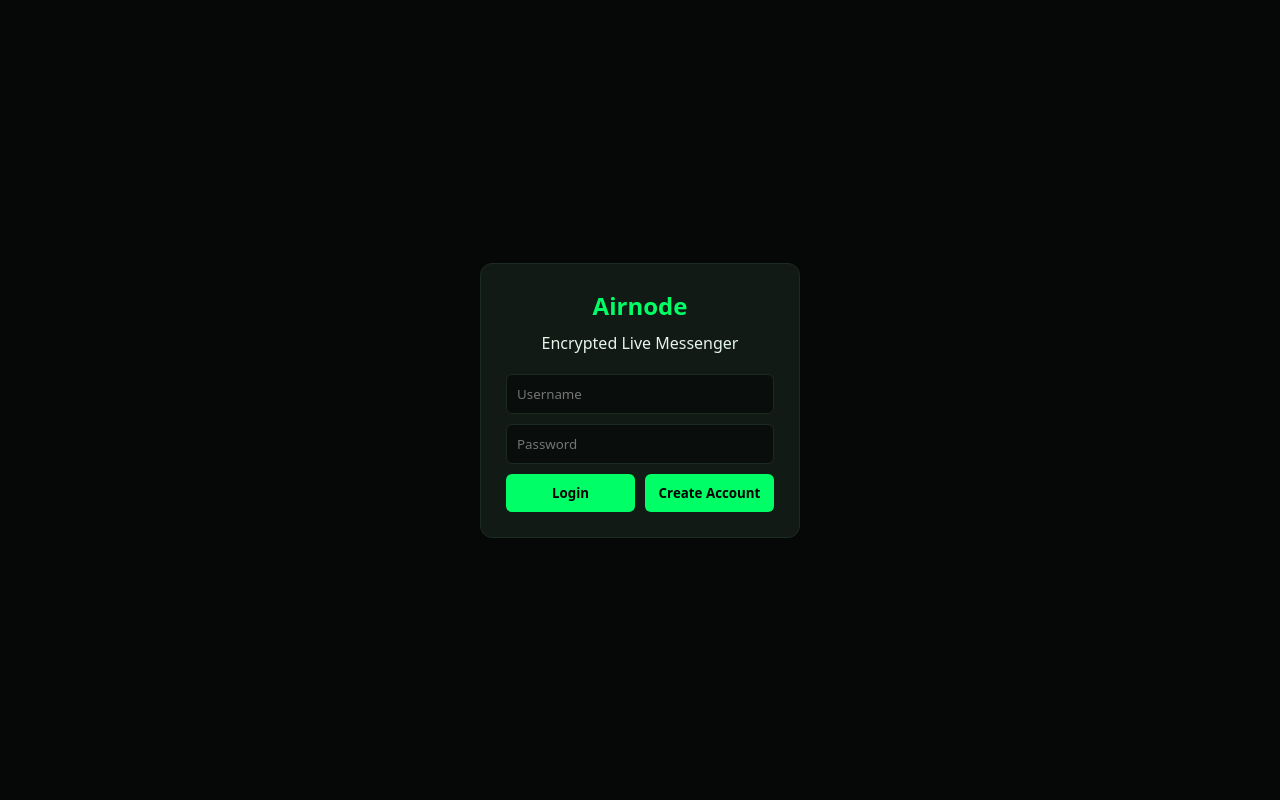
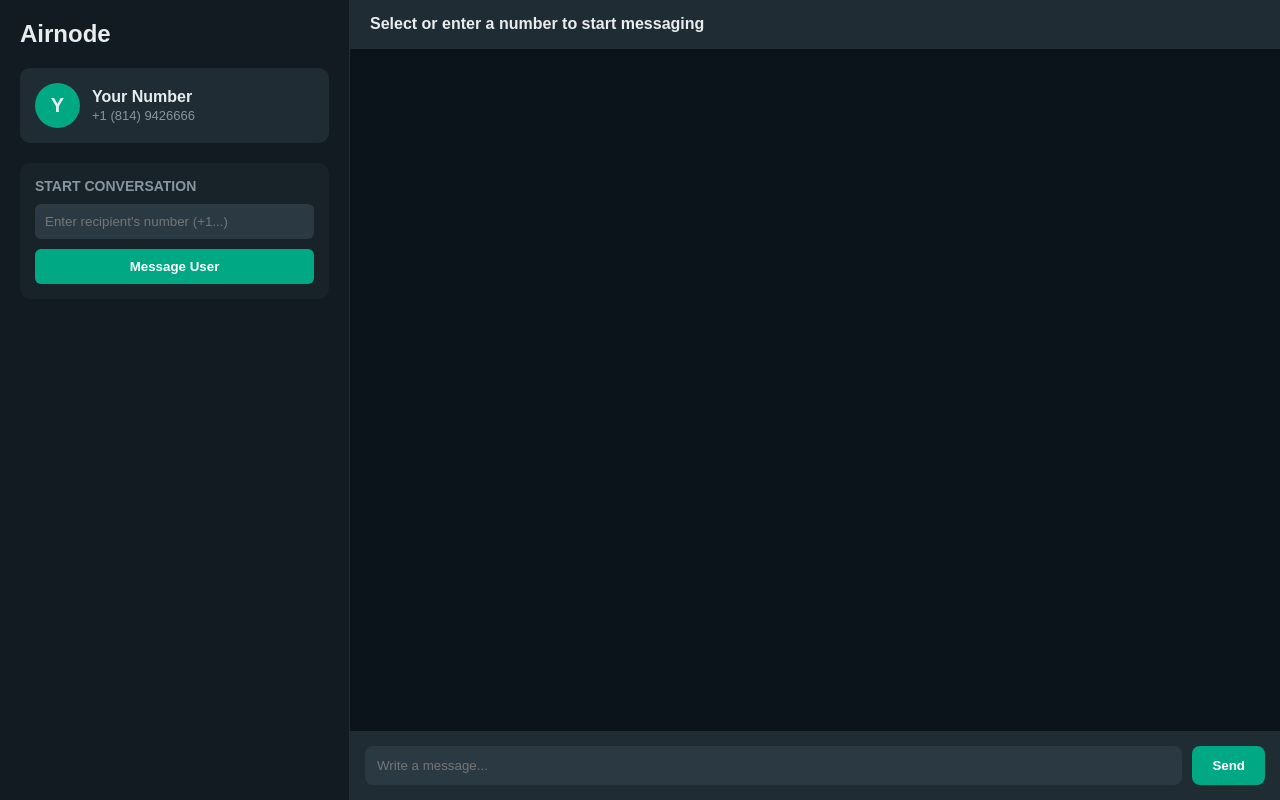
Before and after one commit to yousephbello-ai/airnode-app-, a website: page public/index.html in a window 1280 px wide. Drawn offline with nearby package versions, Linux system fonts and the light colour scheme; no server answers.

Commit message:
index.html

```diff
--- a/public/index.html
+++ b/public/index.html
@@ -3,49 +3,137 @@
 <head>
   <meta charset="UTF-8">
   <meta name="viewport" content="width=device-width, initial-scale=1.0">
-    <title>Airnode Web App</title>
-    <link rel="stylesheet" href="styles.css">
+  <title>Airnode Messenger</title>
   <script src="/socket.io/socket.io.js"></script>
+  <style>
+    * { box-sizing: border-box; margin: 0; padding: 0; font-family: sans-serif; }
+    body { display: flex; height: 100vh; background: #0b141a; color: #e9edef; }
+
+    /* Left Sidebar */
+    .sidebar { width: 350px; background: #111b21; border-right: 1px solid #222d34; padding: 20px; display: flex; flex-direction: column; gap: 20px; }
+    .profile-card { display: flex; align-items: center; gap: 12px; background: #202c33; padding: 15px; border-radius: 10px; }
+    .avatar { width: 45px; height: 45px; background: #00a884; border-radius: 50%; display: flex; align-items: center; justify-content: center; font-weight: bold; font-size: 20px; }
+    .user-info h4 { font-size: 16px; color: #e9edef; }
+    .user-info p { font-size: 13px; color: #8696a0; margin-top: 2px; }
+
+    .chat-starter { background: #182229; padding: 15px; border-radius: 10px; }
+    .chat-starter h3 { font-size: 14px; margin-bottom: 10px; color: #8696a0; text-transform: uppercase; }
+    .chat-starter input { width: 100%; padding: 10px; background: #2a3942; border: none; border-radius: 6px; color: #fff; margin-bottom: 10px; }
+    .chat-starter button { width: 100%; padding: 10px; background: #00a884; border: none; border-radius: 6px; color: #fff; font-weight: bold; cursor: pointer; }
+
+    /* Right Chat Panel */
+    .chat-panel { flex: 1; display: flex; flex-direction: column; background: #0b141a; }
+    .chat-header { padding: 15px 20px; background: #202c33; border-bottom: 1px solid #222d34; font-weight: bold; }
+    .messages-container { flex: 1; padding: 20px; overflow-y: auto; display: flex; flex-direction: column; gap: 10px; }
+
+    .message { max-width: 60%; padding: 8px 12px; border-radius: 8px; font-size: 14px; line-height: 1.4; word-wrap: break-word; }
+    .message.sent { align-self: flex-end; background: #005c4b; color: #e9edef; }
+    .message.received { align-self: flex-start; background: #202c33; color: #e9edef; }
+
+    .input-area { padding: 15px; background: #202c33; display: flex; gap: 10px; }
+    .input-area input { flex: 1; padding: 12px; background: #2a3942; border: none; border-radius: 8px; color: #fff; }
+    .input-area button { padding: 12px 20px; background: #00a884; border: none; border-radius: 8px; color: #fff; font-weight: bold; cursor: pointer; }
+  </style>
 </head>
-<body class="dark-mode">
-    <div id="authScreen" class="auth-screen">
-        <div class="auth-card">
+<body>
+
+  <!-- Left Sidebar -->
+  <div class="sidebar">
     <h2>Airnode</h2>
-            <p>Encrypted Live Messenger</p>
-            <div id="authError" class="error-msg"></div>
-            <input type="text" id="authUsername" placeholder="Username">
-            <input type="password" id="authPassword" placeholder="Password">
-            <div class="auth-buttons">
-                <button id="loginBtn">Login</button>
-                <button id="registerBtn">Create Account</button>
+
+    <div class="profile-card">
+      <div class="avatar" id="myAvatar">Y</div>
+      <div class="user-info">
+        <h4>Your Number</h4>
+        <p id="myNumberDisplay">Generating...</p>
       </div>
     </div>
-    </div>
-    <div class="app-container hidden" id="appContainer">
-        <aside class="sidebar">
-            <h2>Airnode</h2>
-            <div class="user-card">
-                <div class="avatar" id="myAvatar">Y</div>
-                <div>
-                    <span id="myProfileName">User</span><br>
-                    <small id="myUsNumber">+1 (000) 000-0000</small>
+
+    <div class="chat-starter">
+      <h3>Start Conversation</h3>
+      <input type="text" id="recipientInput" placeholder="Enter recipient's number (+1...)">
+      <button onclick="startPrivateChat()">Message User</button>
     </div>
   </div>
-            <div class="add-friend-box">
-                <h4>Start Chat</h4>
-                <input type="text" id="targetNumberInput" placeholder="Enter US Number (+1...)">
-                <button id="startChatBtn">Open Chat Room</button>
+
+  <!-- Right Chat Panel -->
+  <div class="chat-panel">
+    <div class="chat-header" id="chatHeader">Select or enter a number to start messaging</div>
+    <div class="messages-container" id="messagesBox"></div>
+
+    <div class="input-area">
+      <input type="text" id="msgInput" placeholder="Write a message..." disabled>
+      <button id="sendBtn" onclick="sendMessage()" disabled>Send</button>
     </div>
-        </aside>
-        <main class="chat-window">
-            <div class="chat-header"><h3 id="activeChatTitle">Select or Add a Recipient</h3></div>
-            <div class="chat-body" id="chatBody"></div>
-            <div class="chat-input-area">
-                <input type="text" id="msgInput" placeholder="Write a message...">
-                <button id="sendBtn">➤</button>
   </div>
-        </main>
-    </div>
-    <script src="app.js"></script>
+
+  <script>
+    const socket = io();
+
+    // 1. Auto-generate or retrieve unique assigned phone number for this device
+    let myNumber = localStorage.getItem('airnode_my_number');
+    if (!myNumber) {
+      const randomSuffix = Math.floor(1000000 + Math.random() * 9000000);
+      myNumber = `+1 (814) ${randomSuffix}`;
+      localStorage.setItem('airnode_my_number', myNumber);
+    }
+
+    document.getElementById('myNumberDisplay').innerText = myNumber;
+
+    let currentRecipient = null;
+
+    // 2. Open private chat with another number
+    function startPrivateChat() {
+      const recipient = document.getElementById('recipientInput').value.trim();
+      if (!recipient) return alert('Please enter a valid phone number!');
+      if (recipient === myNumber) return alert("You can't message your own number!");
+
+      currentRecipient = recipient;
+      document.getElementById('chatHeader').innerText = `Chatting with: ${currentRecipient}`;
+      document.getElementById('msgInput').disabled = false;
+      document.getElementById('sendBtn').disabled = false;
+      document.getElementById('messagesBox').innerHTML = '';
+
+      // Join direct room with recipient on backend
+      socket.emit('join_chat', { myNumber, recipientNumber: currentRecipient });
+    }
+
+    // 3. Load previous chat history
+    socket.on('load_history', (history) => {
+      const box = document.getElementById('messagesBox');
+      box.innerHTML = '';
+      history.forEach(msg => appendMessage(msg));
+    });
+
+    // 4. Send Message
+    function sendMessage() {
+      const text = document.getElementById('msgInput').value.trim();
+      if (!text || !currentRecipient) return;
+
+      socket.emit('send_private_message', {
+        sender: myNumber,
+        recipient: currentRecipient,
+        message: text
+      });
+
+      document.getElementById('msgInput').value = '';
+    }
+
+    // 5. Receive Message in Real-time
+    socket.on('receive_private_message', (msg) => {
+      appendMessage(msg);
+    });
+
+    function appendMessage(msg) {
+      const box = document.getElementById('messagesBox');
+      const div = document.createElement('div');
+      const isMe = msg.sender === myNumber;
+
+      div.className = `message ${isMe ? 'sent' : 'received'}`;
+      div.innerText = msg.message;
+      box.appendChild(div);
+      box.scrollTop = box.scrollHeight;
+    }
+  </script>
 </body>
 </html>
```
Lines whose indentation alone changed are shown as unchanged.
